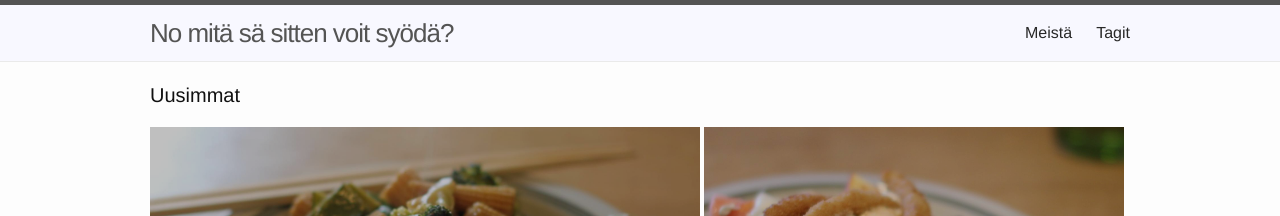
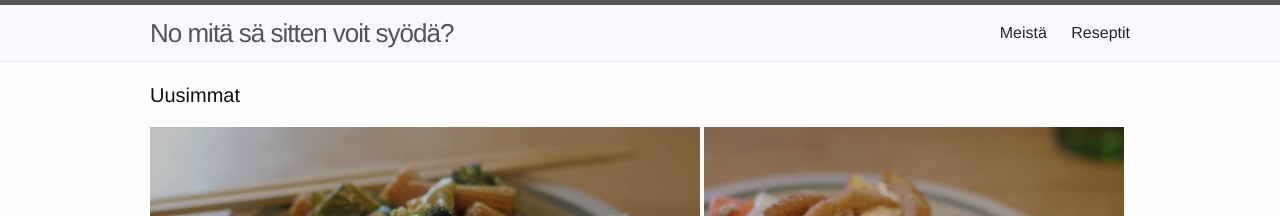
Before and after one commit to nmssvs/nmssvs.github.io, a Jekyll site: the page built from index.html, in a window 1280 px wide. Shown: the top 216 px of the page. Built offline with Jekyll 4.4.1, drawn with Linux system fonts in a browser that asks for light colours; the list of posts is cut into pages by our own code.

Commit message:
turn tags into recipes page

```diff
--- a/tags/index.html
+++ b/tags/index.html
@@ -1,6 +1,6 @@
 ---
 layout: page
-title: Tagit
+title: Reseptit
 ---
 
 {% capture tags %}
@@ -12,6 +12,7 @@ title: Tagit
 
 <div class="tag-list">
   {% for tag in sortedtags %}
+  {% if tag != 'Illallinen' and tag != 'Lounas' %}
   <div class="tag-block">
     <div class="tag-head">
       <img src="{{ site.tags[tag][0].photo }}">
@@ -19,11 +20,14 @@ title: Tagit
     </div>
     <ul>
       {% for post in site.tags[tag] %}
+      {% if post.categories contains 'resepti' %}
       <li class="tag-item">
         {{ post.date | date: "%d.%m.%Y" }}: <a href="{{ post.url }}">{{ post.title }}</a>
       </li>
+      {% endif %}
       {% endfor %}
     </ul>
   </div>
+  {% endif %}
   {% endfor %}
 </div>
```
